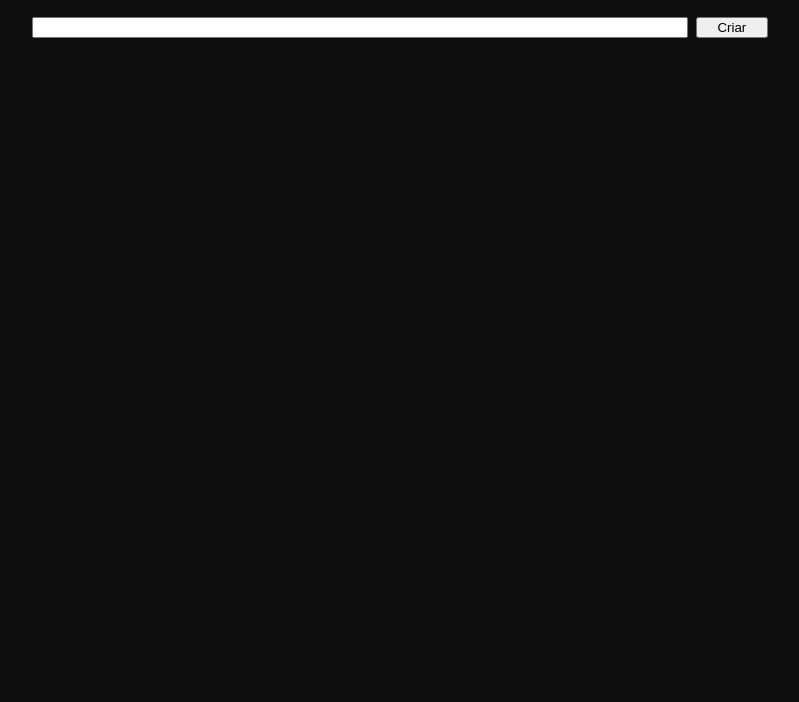
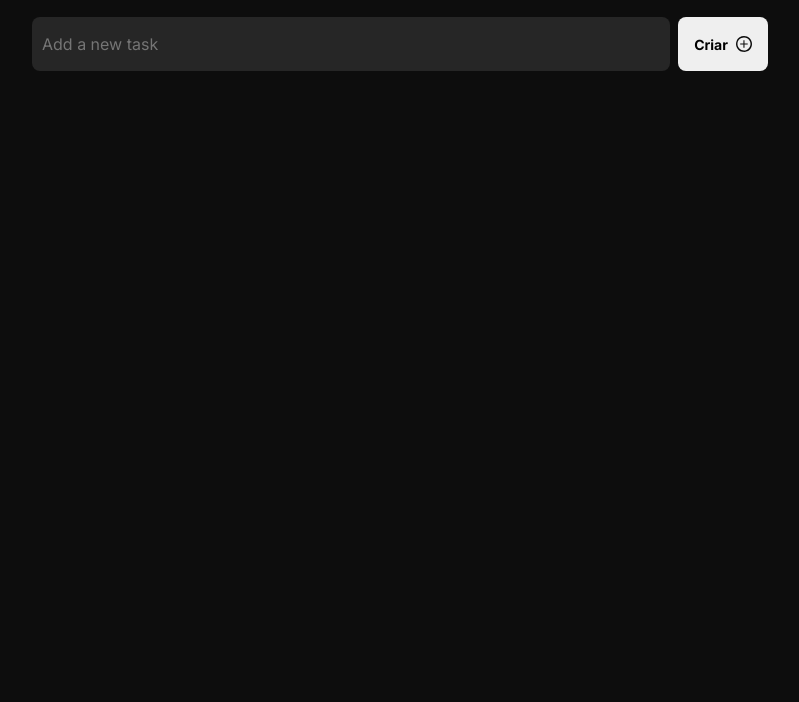
Before and after one commit to KevinCF5/ToDo-list-VC, a plain HTML site: page index.html in a window 1280 px wide. Shown: the part 98-800 px from the top of the page, without its empty margins (240-1039 px from the left). Drawn offline with Linux system fonts and the light colour scheme.

Commit message:
feat(TodoList): header section, add task section

```diff
--- a/assets/css/styles.css
+++ b/assets/css/styles.css
@@ -1,4 +1,4 @@
-html {
+* {
   font-family: "Inter", Helvetica, sans-serif;
   font-size: 62.5%;
 }
@@ -9,18 +9,20 @@ body {
   font-size: 1.4rem;
 }
 
+.container {
+  width: 100%;
+  max-width: 736px;
+  margin: 0 auto;
+}
+
 .section-header header {
   text-align: center;
 }
 
 .section-header header h1 {
   font-size: 4rem;
-}
-
-.container {
-  width: 100%;
-  max-width: 736px;
-  margin: 0 auto;
+  color: #ffffff;
+  font-weight: 800;
 }
 
 .section-add-task .form-container {
@@ -32,8 +34,32 @@ body {
 
 .section-add-task .form-container input {
   width: 90%;
+  height: calc(54px - 20px);
+  background-color: #262626;
+  border-radius: 8px;
+  border: none;
+  padding: 10px;
+  font-size: 1.6rem;
+  font-weight: 400;
+  color: #8c8c8c;
+  outline: none;
 }
 
 .section-add-task .form-container button {
   width: 10%;
+  min-width: 90px;
+  border-radius: 8px;
+  display: flex;
+  justify-content: center;
+  align-items: center;
+  gap: 8px;
+  height: 54px;
+  outline: none;
+  border: none;
+  cursor: pointer;
 }
+
+.section-add-task .form-container button span {
+  font-size: 1.4rem;
+  font-weight: 700;
+}
--- a/index.html
+++ b/index.html
@@ -20,8 +20,35 @@
     </section>
     <section class="section-add-task container">
       <div class="form-container">
-        <input name="add-task" id="add-task" /><button>
+        <input
+          name="add-task"
+          id="add-task"
+          placeholder="Add a new task"
+        /><button>
           <span>Criar</span>
+          <svg
+            width="16"
+            height="16"
+            viewBox="0 0 16 16"
+            fill="none"
+            xmlns="http://www.w3.org/2000/svg"
+          >
+            <g clip-path="url(#clip0_2122_44)">
+              <path
+                d="M7.98373 1.45158C9.27565 1.45158 10.5386 1.83468 11.6128 2.55244C12.687 3.27019 13.5242 4.29037 14.0186 5.48395C14.513 6.67754 14.6424 7.99092 14.3903 9.25802C14.1383 10.5251 13.5161 11.689 12.6026 12.6026C11.6891 13.5161 10.5252 14.1382 9.25807 14.3903C7.99097 14.6423 6.67759 14.5129 5.484 14.0185C4.29042 13.5241 3.27025 12.6869 2.55249 11.6127C1.83473 10.5385 1.45163 9.2756 1.45163 7.98368C1.45832 6.25332 2.14867 4.59574 3.37223 3.37218C4.59579 2.14862 6.25337 1.45827 7.98373 1.45158ZM7.98373 5.77648e-06C6.40611 0.00645971 4.86578 0.480174 3.55717 1.36134C2.24857 2.24252 1.23037 3.49164 0.631106 4.95102C0.031846 6.4104 -0.121605 8.01461 0.190125 9.56114C0.501855 11.1077 1.26479 12.5272 2.38262 13.6404C3.50044 14.7537 4.92304 15.5108 6.47082 15.8162C8.01861 16.1217 9.62218 15.9617 11.0791 15.3564C12.536 14.7512 13.781 13.7279 14.6568 12.4158C15.5326 11.1036 16 9.5613 16.0001 7.98368C16.0001 6.93249 15.7925 5.89165 15.3892 4.92089C14.986 3.95014 14.395 3.06857 13.6502 2.32679C12.9053 1.58501 12.0214 0.997618 11.049 0.598327C10.0766 0.199035 9.0349 -0.00429452 7.98373 5.77648e-06Z"
+                fill="#0D0D0D"
+              />
+              <path
+                d="M11.707 7.38127H8.4954V4.16966H7.41397V7.38127H4.19873V8.4627H7.41397V11.6743H8.4954V8.4627H11.707V7.38127Z"
+                fill="#0D0D0D"
+              />
+            </g>
+            <defs>
+              <clipPath id="clip0_2122_44">
+                <rect width="16" height="16" fill="white" />
+              </clipPath>
+            </defs>
+          </svg>
         </button>
       </div>
     </section>
```
Also changed, not shown: assets/media/plus.svg (deleted).
